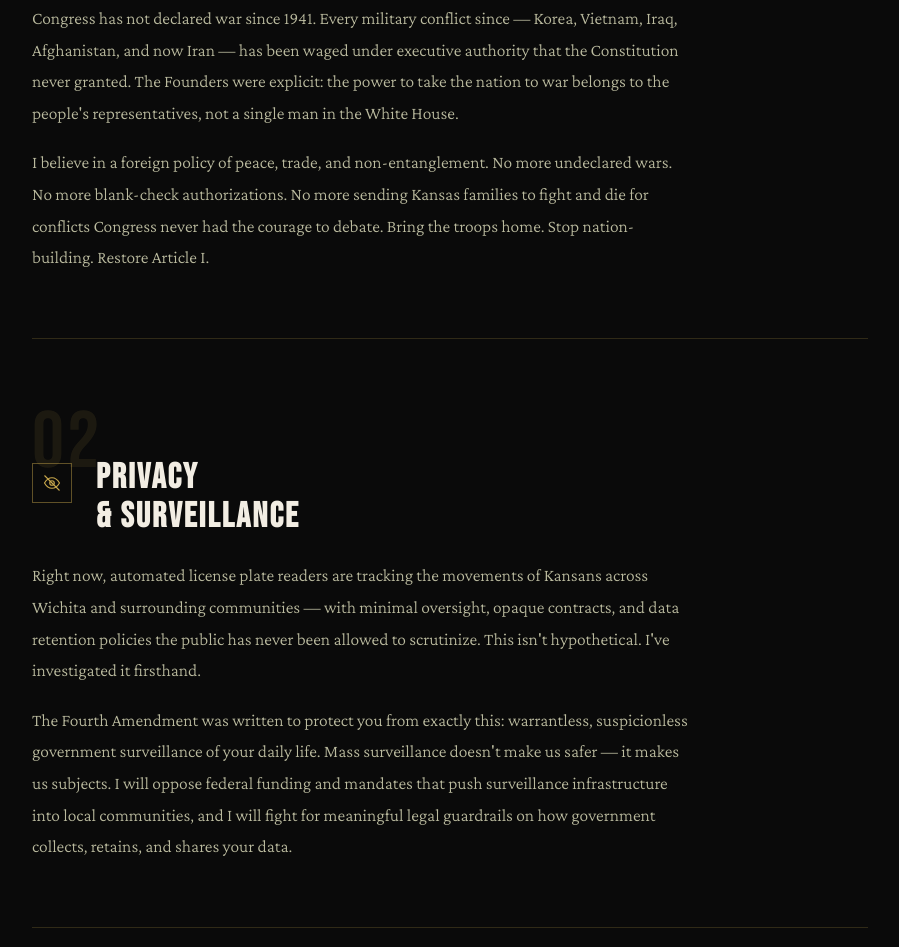
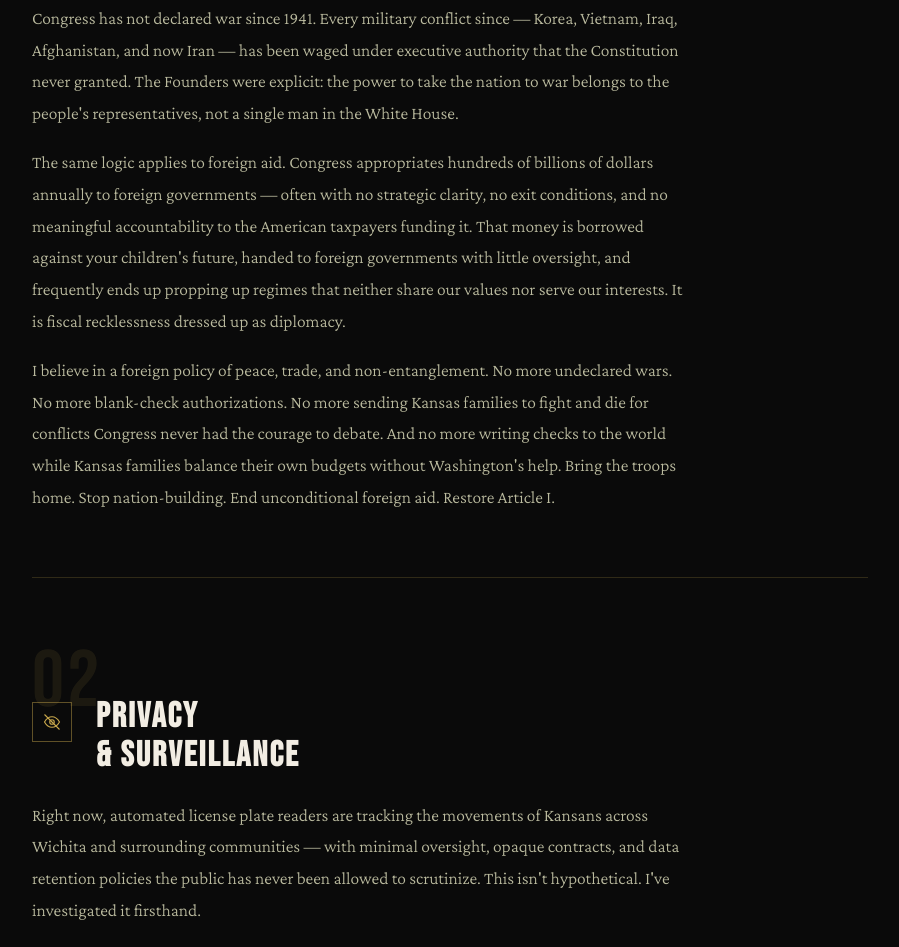
Before and after one commit to drewbuntu42/drew4kansas, a plain HTML site: page index.html in a window 1280 px wide. Shown: the part 2630-3577 px from the top of the page, without its empty margins (190-1089 px from the left). Drawn offline with nearby package versions, Linux system fonts and the light colour scheme.

Commit message:
Revise foreign policy statement in index.html
Updated the foreign policy statement to include critiques of foreign aid and emphasize fiscal responsibility.

```diff
--- a/index.html
+++ b/index.html
@@ -378,7 +378,8 @@
       </div>
       <div class="issue-body">
         <p>Congress has not declared war since 1941. Every military conflict since — Korea, Vietnam, Iraq, Afghanistan, and now Iran — has been waged under executive authority that the Constitution never granted. The Founders were explicit: the power to take the nation to war belongs to the people's representatives, not a single man in the White House.</p>
-        <p>I believe in a foreign policy of peace, trade, and non-entanglement. No more undeclared wars. No more blank-check authorizations. No more sending Kansas families to fight and die for conflicts Congress never had the courage to debate. Bring the troops home. Stop nation-building. Restore Article I.</p>
+        <p>The same logic applies to foreign aid. Congress appropriates hundreds of billions of dollars annually to foreign governments — often with no strategic clarity, no exit conditions, and no meaningful accountability to the American taxpayers funding it. That money is borrowed against your children's future, handed to foreign governments with little oversight, and frequently ends up propping up regimes that neither share our values nor serve our interests. It is fiscal recklessness dressed up as diplomacy.</p>
+        <p>I believe in a foreign policy of peace, trade, and non-entanglement. No more undeclared wars. No more blank-check authorizations. No more sending Kansas families to fight and die for conflicts Congress never had the courage to debate. And no more writing checks to the world while Kansas families balance their own budgets without Washington's help. Bring the troops home. Stop nation-building. End unconditional foreign aid. Restore Article I.</p>
       </div>
     </div>
 
```
